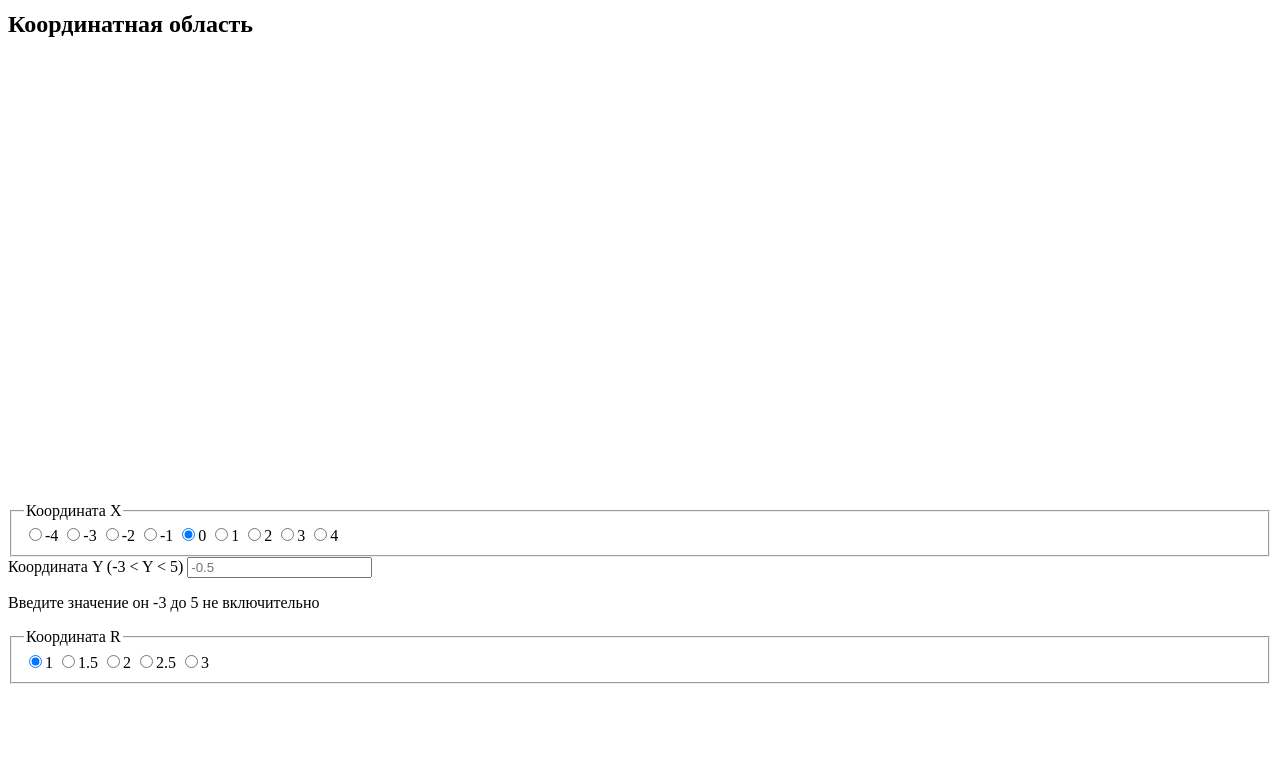
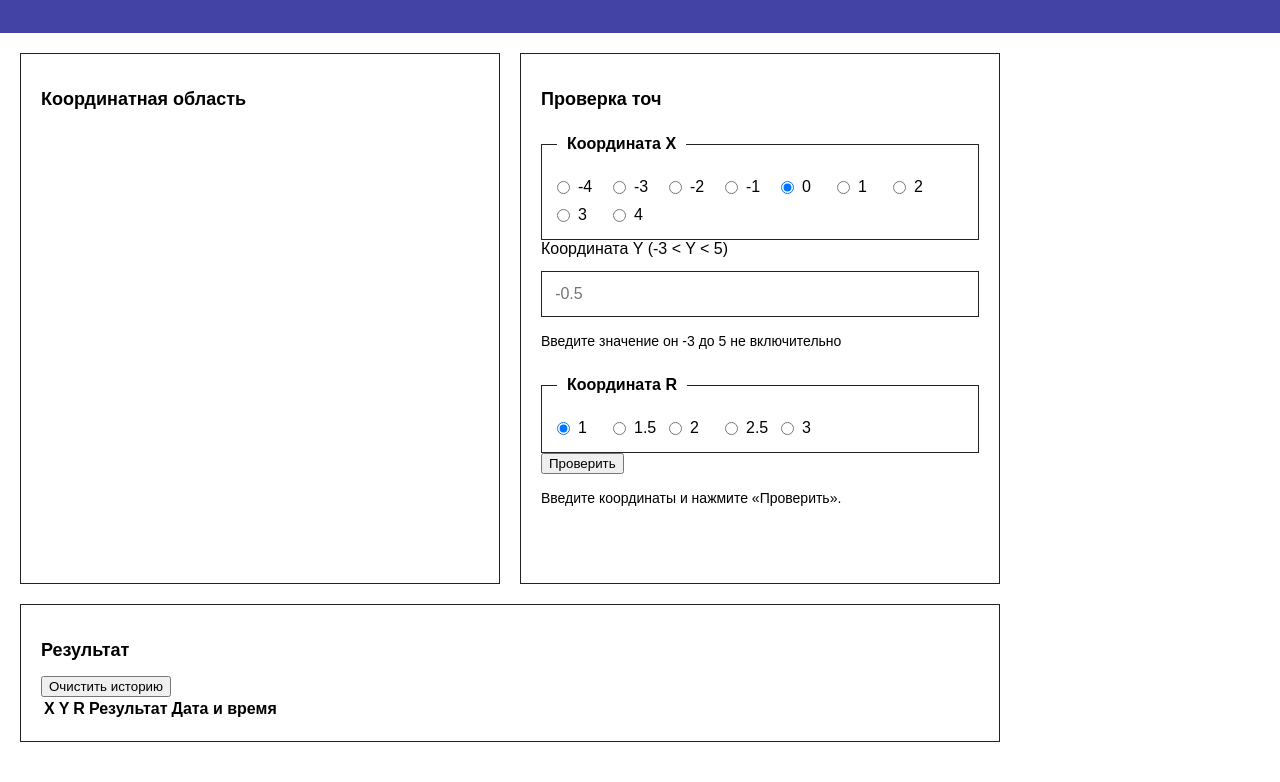
Before and after one commit to Jikaty/ITMO, a plain HTML site: page Веб/lab1/index.html in a window 1280 px wide. Shown: the part 107-889 px from the top of the page. Before the commit the page ends 800 px from the top, so only its background shows below. Drawn offline with Linux system fonts and the light colour scheme.

Commit message:
+ results in html, style for body, header, canvas, and radio buttons

```diff
--- a/Веб/lab1/index.html
+++ b/Веб/lab1/index.html
@@ -21,6 +21,7 @@
                         aria-describedby="description"></canvas>
             </section>
             <section>
+                <h2>Проверка точ</h2>
                 <form id = "form">
                     <fieldset>
                         <legend> Координата X</legend>
@@ -50,11 +51,29 @@
                             <label><input name = "r" type = "radio" value="3">3</label>
                         </div>
                     </fieldset>
+                    <button id = "submit" type = "submit">Проверить</button>
                 </form>
+                <p id = "message" role = "status">Введите координаты и нажмите «Проверить».</p>
+                <noscript>Браузер не поддерживает JavaScript</noscript>
             </section>
         </div>
         <section>
-
+            <h2>Результат</h2>
+            <button id = "clear" type = "button">Очистить историю</button>
+            <div class = "table-result" tabindex = "0" role = "region" aria-label = "Таблица результатов">
+                <table>
+                    <thead>
+                        <tr>
+                            <th scope="col">X</th>
+                            <th scope="col">Y</th>
+                            <th scope="col">R</th>
+                            <th scope="col">Результат</th>
+                            <th scope="col">Дата и время</th>
+                        </tr>
+                    </thead>
+                    <tbody id = "results"></tbody>
+                </table>
+            </div>
         </section>
     </main>
 </body>
--- a/Веб/lab1/style.css
+++ b/Веб/lab1/style.css
@@ -0,0 +1,96 @@
+body{
+    margin:0;
+    font-family: Arial, serif;
+    color: black;
+    background: white;
+}
+* {
+    box-sizing: border-box;
+}
+header {
+    padding:20px;
+    font-family: Arial, serif;
+    font-size: 16px;
+    color: white;
+    background: #4343a5;
+}
+
+h1{
+    font-size: 24px;
+}
+h2{
+    font-size: 18px;
+}
+p{
+    line-height: 1.5;
+}
+main{
+    padding: 10px;
+    margin: 10px;
+    max-width:1000px;
+}
+
+section{
+    padding:20px;
+    margin-bottom:20px;
+    border: 1px solid #232222;
+    background: white;
+}
+
+.layout{
+    display:flex;
+    gap:20px;
+}
+.layout > section {
+    flex:1;
+    min-width:0;
+}
+canvas{
+    display:block;
+    width: 100%;
+    max-width:440px;
+    height: auto;
+    border: 1px solid white;
+}
+section p{
+    font-size: 14px;
+}
+fieldset{
+    padding:15px;
+    margin:0;
+    border:1px solid #232222;
+}
+.radio-buttons{
+    display:flex;
+    flex-wrap: wrap;
+    gap: 10px;
+}
+.radio-buttons label{
+    display: flex;
+    align-items:center;
+    min-width: 46px;
+}
+legend{
+    padding: 10px;
+    font-weight: bold;
+}
+input{
+    font: inherit;
+}
+input[type="radio"]{
+    margin: 0 8px 0 0;
+    padding: 0;
+}
+input[type="text"]{
+    display:block;
+    width: 100%;
+    margin: 3% 0;
+    padding: 3%;
+    border: 1px solid #232222;
+}
+input[type="text"]:invalid:not(:placeholder-shown) {
+    border-color: #b3261e;
+}
+input[type="text"]:invalid:not(:placeholder-shown):focus {
+    outline: 2px solid #b3261e;
+}
```
